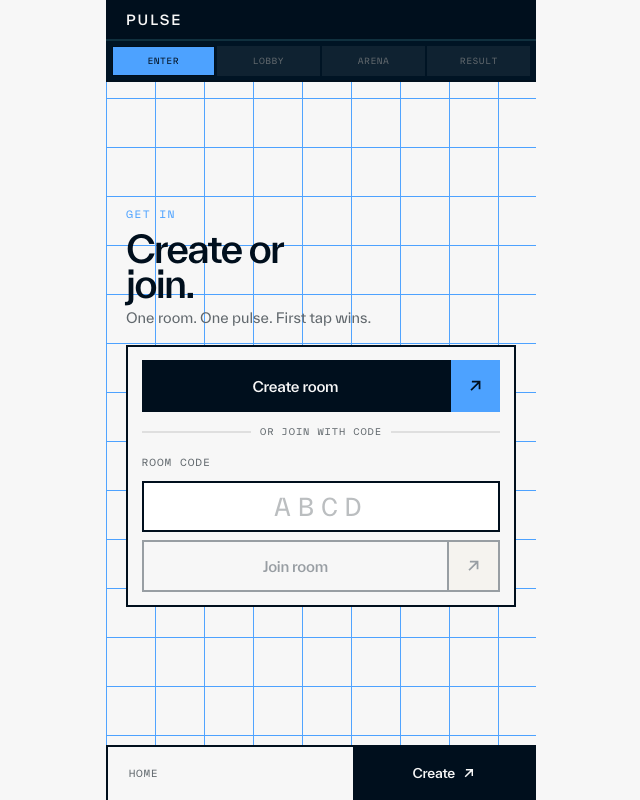
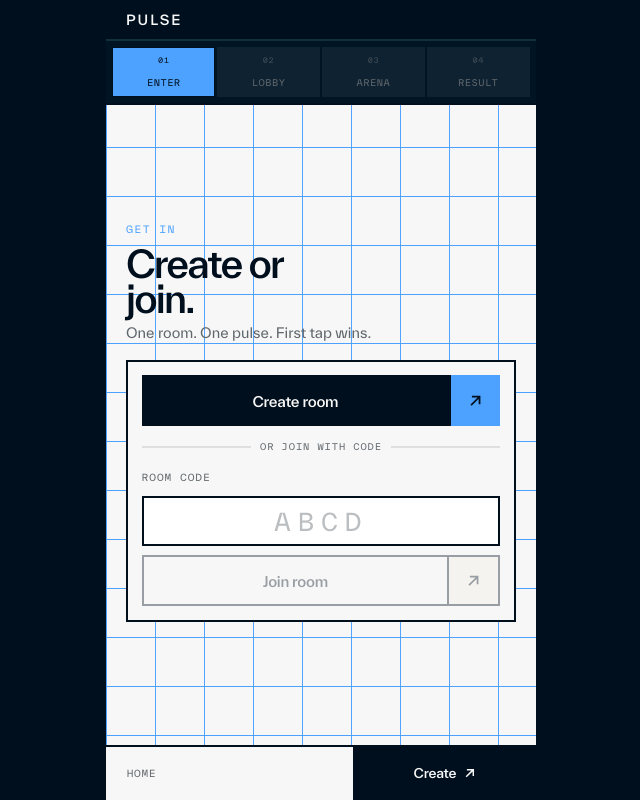
Before and after one commit to daraijaola/pulse, a React (Vite) app in the folder app/: page / in a window 1280 px wide. Both pictures are taken after a click on the button "Enter arena". Shown: the whole page, without its empty margins (319-959 px from the left). Built offline with nearby package versions, Linux system fonts and the light colour scheme.

Commit message:
fix(shell): pin grid, center flow, show all 4 step tabs

```diff
--- a/app/src/App.css
+++ b/app/src/App.css
@@ -14,6 +14,7 @@
   background-color: var(--color--light);
   color: var(--color--blue-900);
   overflow: hidden;
+  margin: 0 auto;
 }
 
 .app::before {
@@ -23,9 +24,10 @@
   background-image: url("/sites/pulse/grid-blue.svg");
   background-repeat: repeat;
   background-size: 3.5em;
-  background-attachment: local;
+  background-position: 0 0;
   pointer-events: none;
   z-index: 0;
+  transform: translateZ(0);
 }
 
 .app > * {
@@ -34,7 +36,7 @@
 }
 
 .app-body {
-  flex: 1;
+  flex: 1 1 auto;
   min-height: 0;
   overflow-x: hidden;
   overflow-y: auto;
@@ -43,21 +45,30 @@
   padding: 0 1.25rem;
   display: flex;
   flex-direction: column;
+  position: relative;
+  z-index: 1;
+}
+
+.app-body > main {
+  flex: 1 1 auto;
+  min-height: 0;
+  display: flex;
+  flex-direction: column;
+  width: 100%;
 }
 
 /* Landing: full bleed scroll */
 .app.screen-home .app-body {
   padding: 0;
-  overflow-y: auto;
 }
 
 .app.screen-home::before {
   background-size: 4em;
 }
 
-/* Shell screens: room for nav + dock */
+/* Shell screens: content fills frame between nav + dock */
 .app:not(.screen-home) .app-body {
-  padding-bottom: 0.5rem;
+  padding-bottom: 0.35rem;
 }
 
 /* ═══════════════════════════════════════════
@@ -65,13 +76,12 @@
    Pulse chamber · waveform · ticker · flash
    ═══════════════════════════════════════════ */
 .landing {
-  min-height: 100%;
+  flex: 1 0 auto;
   display: flex;
   flex-direction: column;
   padding: 0 0 calc(6.75rem + var(--safe-bottom));
   position: relative;
   overflow-x: hidden;
-  overflow-y: auto;
   isolation: isolate;
 }
 
@@ -891,6 +901,8 @@
   padding-top: var(--safe-top);
   border-bottom: var(--border);
   background: var(--color--blue-900);
+  position: relative;
+  z-index: 3;
 }
 
 .shell-nav__brand {
@@ -912,17 +924,21 @@
   display: grid;
   grid-template-columns: repeat(4, 1fr);
   gap: 2px;
-  padding: 0.3rem 0.35rem;
+  padding: 0.35rem 0.4rem 0.4rem;
   background: #001424;
 }
 
 .shell-nav__tab {
-  display: grid;
-  place-items: center;
-  min-height: 1.85rem;
-  font-family: var(--font-mono);
-  font-size: 0.52rem;
-  letter-spacing: 0.06em;
+  display: flex;
+  flex-direction: column;
+  align-items: center;
+  justify-content: center;
+  gap: 0.12rem;
+  min-height: 2.15rem;
+  padding: 0.2rem 0.15rem;
+  font-family: var(--font-mono);
+  font-size: 0.56rem;
+  letter-spacing: 0.05em;
   text-transform: uppercase;
   color: var(--color--gray-700);
   background: rgba(247, 247, 247, 0.06);
@@ -933,6 +949,13 @@
     border-color 0.3s var(--ease-overflow);
 }
 
+.shell-nav__tab::before {
+  content: attr(data-step);
+  font-size: 0.46rem;
+  letter-spacing: 0.08em;
+  opacity: 0.65;
+}
+
 .shell-nav__tab.is-done {
   color: var(--color--blue-400);
   border-color: rgba(109, 230, 248, 0.22);
@@ -943,6 +966,11 @@
   background: var(--color--blue-700);
   border-color: var(--color--blue-900);
   font-weight: 500;
+}
+
+.shell-nav__tab.is-on::before,
+.shell-nav__tab.is-done::before {
+  opacity: 1;
 }
 
 .shell-nav__tab.is-live {
@@ -966,20 +994,23 @@
    ENTER + LOBBY — mobile flow (FE mock)
    ═══════════════════════════════════════════ */
 .flow {
-  flex: 1;
+  animation: stage-in 0.35s var(--ease-overflow) both;
+}
+
+.flow-stack {
   display: flex;
   flex-direction: column;
+  gap: 0.7rem;
+  width: 100%;
+  flex: 1 1 auto;
   min-height: 0;
-  animation: stage-in 0.35s var(--ease-overflow) both;
-}
-
-.flow-center {
-  display: flex;
-  flex-direction: column;
+  padding: 0.65rem 0 0.35rem;
+}
+
+.flow-stack--center {
+  justify-content: center;
   gap: 1rem;
-  padding: 0.75rem 0 1.25rem;
-  margin: auto 0;
-  width: 100%;
+  padding: 0.75rem 0 1rem;
 }
 
 .flow-intro {
@@ -1210,20 +1241,18 @@
   color: var(--color--gray-700);
 }
 
-.flow-enter {
-  min-height: min(100%, 28rem);
-  justify-content: center;
-}
-
-.flow-lobby {
-  gap: 0.7rem;
-  min-height: min(100%, 32rem);
-  padding-bottom: 0.5rem;
+.flow-enter .flow-stack--center {
+  min-height: 100%;
+}
+
+.flow-lobby .flow-stack {
+  justify-content: flex-start;
 }
 
 .flow-actions {
   margin-top: auto;
-  padding-top: 0.5rem;
+  padding-top: 0.65rem;
+  flex-shrink: 0;
 }
 
 .dock-nav {
@@ -1263,6 +1292,13 @@
   }
   .flow-title {
     font-size: 1.75rem;
+  }
+  .shell-nav__tab {
+    font-size: 0.5rem;
+    min-height: 2rem;
+  }
+  .shell-nav__tab::before {
+    font-size: 0.42rem;
   }
 }
 
@@ -1985,10 +2021,9 @@
   padding-bottom: var(--safe-bottom);
   display: flex;
   border-top: var(--border);
-  border-left: var(--border);
-  border-right: var(--border);
   background: var(--color--light);
-  z-index: 20;
+  position: relative;
+  z-index: 3;
 }
 
 .dock-left {
--- a/app/src/App.tsx
+++ b/app/src/App.tsx
@@ -359,18 +359,28 @@ export default function App() {
             PULSE
           </button>
           <nav className="shell-nav__tabs" aria-label="Game flow">
-            <span className={`shell-nav__tab ${flowTabClass("enter", screen)}`}>
+            <span
+              className={`shell-nav__tab ${flowTabClass("enter", screen)}`}
+              data-step="01"
+            >
               Enter
             </span>
-            <span className={`shell-nav__tab ${flowTabClass("lobby", screen)}`}>
+            <span
+              className={`shell-nav__tab ${flowTabClass("lobby", screen)}`}
+              data-step="02"
+            >
               Lobby
             </span>
             <span
               className={`shell-nav__tab ${flowTabClass("arena", screen, arenaLive)}`}
+              data-step="03"
             >
               Arena
             </span>
-            <span className={`shell-nav__tab ${flowTabClass("result", screen)}`}>
+            <span
+              className={`shell-nav__tab ${flowTabClass("result", screen)}`}
+              data-step="04"
+            >
               Result
             </span>
           </nav>
@@ -507,7 +517,7 @@ export default function App() {
       {/* ═══════════ ENTER — create / join (FE mock, no wallet) ═══════════ */}
       {screen === "enter" && (
         <main className="flow flow-enter">
-          <div className="flow-center">
+          <div className="flow-stack flow-stack--center">
             <header className="flow-intro">
               <p className="flow-kicker">Get in</p>
               <h1 className="flow-title">
@@ -560,6 +570,7 @@ export default function App() {
       {/* ═══════════ LOBBY — share code, matchup, start (FE mock) ═══════════ */}
       {screen === "lobby" && (
         <main className="flow flow-lobby">
+          <div className="flow-stack">
             <header className="flow-intro flow-intro--tight">
               <p className="flow-kicker">Room ready</p>
               <h1 className="flow-title">
@@ -609,6 +620,7 @@ export default function App() {
 
             <div className="flow-actions">
               <Btn onClick={startRound}>Start round</Btn>
+            </div>
           </div>
         </main>
       )}
--- a/app/src/index.css
+++ b/app/src/index.css
@@ -10,14 +10,17 @@ html,
 body,
 #root {
   margin: 0;
+  width: 100%;
   height: 100%;
   height: 100dvh;
   overflow: hidden;
+  overscroll-behavior: none;
 }
 
 #root {
   display: flex;
   justify-content: center;
+  align-items: stretch;
 }
 
 html {
@@ -30,7 +33,7 @@ body {
   font-weight: 400;
   line-height: 20px;
   color: var(--color--blue-900);
-  background-color: var(--color--light);
+  background-color: var(--color--blue-900);
   -webkit-font-smoothing: antialiased;
   -webkit-tap-highlight-color: transparent;
   overflow-x: hidden;
```
Lines whose indentation alone changed are shown as unchanged.
